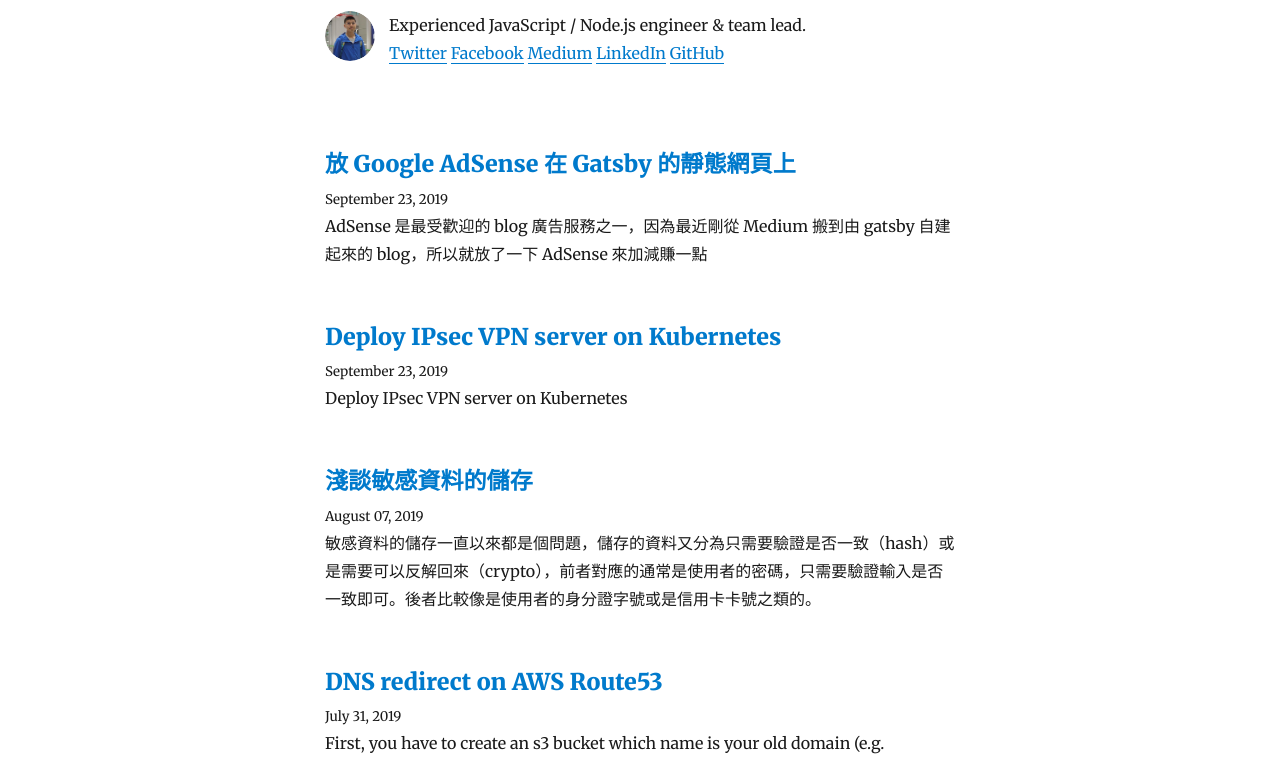
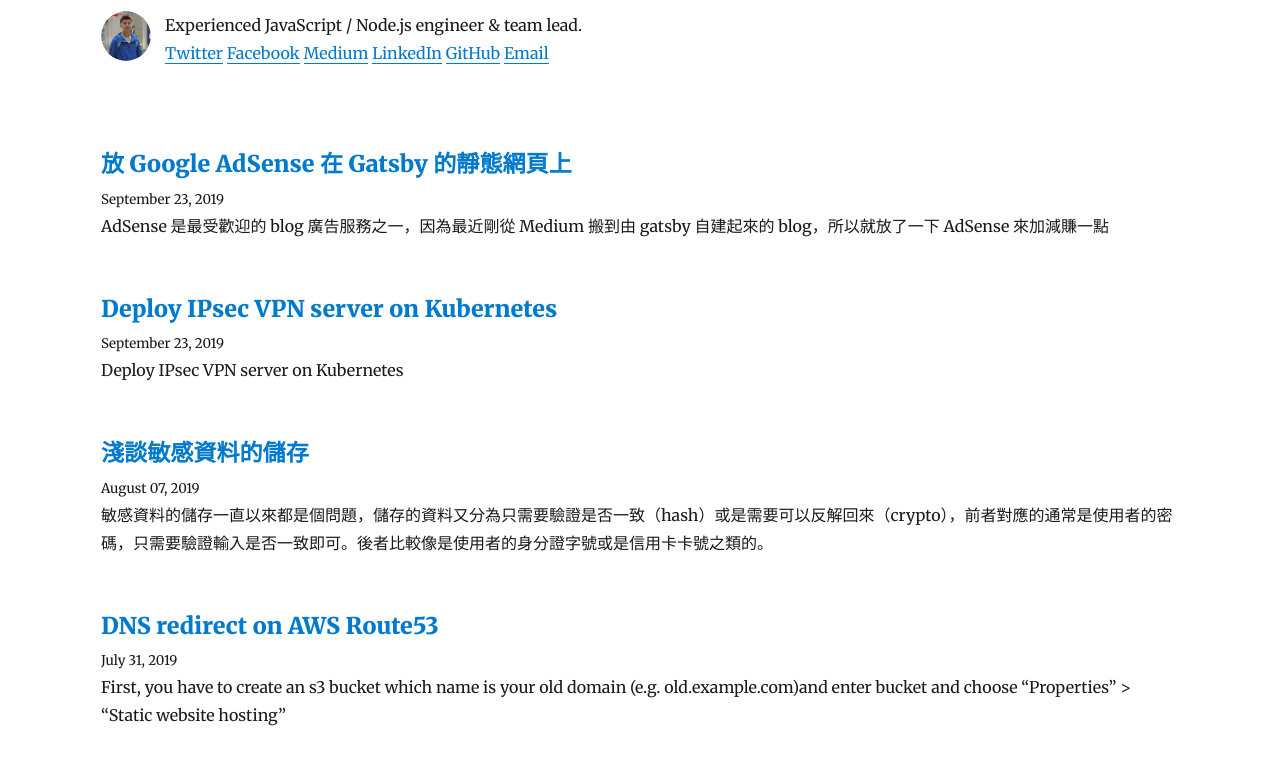
Before and after one commit to ShinyChang/website, a Gatsby site: page /blog in a window 1280 px wide. Shown: the part 84-846 px from the top of the page. Built offline with nearby package versions, Linux system fonts and the light colour scheme; Gatsby itself is replaced by a stand-in of ours; some packages are replaced by stand-ins of ours.

Commit message:
Expand size of content and fix react warnings

```diff
--- a/gatsby-config.js
+++ b/gatsby-config.js
@@ -10,6 +10,7 @@ module.exports = {
       medium: `@shinychang`,
       linkedIn: `shinychang`,
       github: `ShinyChang`,
+      email: `contact@shinychang.net`,
     },
   },
   plugins: [
@@ -47,7 +48,7 @@ module.exports = {
           {
             resolve: `gatsby-remark-images`,
             options: {
-              maxWidth: 590,
+              maxWidth: 1078,
             },
           },
           {
--- a/src/components/bio.js
+++ b/src/components/bio.js
@@ -42,7 +42,8 @@ function Bio() {
               <a href={`https://www.linkedin.com/in/${social.linkedIn}/`}>
                 LinkedIn
               </a>{" "}
-              <a href={`https://github.com/${social.github}/`}>GitHub</a>
+              <a href={`https://github.com/${social.github}/`}>GitHub</a>{" "}
+              <a href={`mailto://${social.email}`}>Email</a>
             </p>
           </Container>
         )
@@ -69,6 +70,7 @@ const bioQuery = graphql`
           medium
           linkedIn
           github
+          email
         }
       }
     }
--- a/src/components/layout.js
+++ b/src/components/layout.js
@@ -59,7 +59,7 @@ class Layout extends React.Component {
           style={{
             marginLeft: `auto`,
             marginRight: `auto`,
-            maxWidth: rhythm(24),
+            maxWidth: rhythm(40),
             padding: `${rhythm(1.5)} ${rhythm(3 / 4)}`,
           }}
         >
--- a/src/templates/blog-list-template.js
+++ b/src/templates/blog-list-template.js
@@ -34,7 +34,7 @@ class BlogListTemplate extends React.Component {
                 >
                   <Link
                     style={{ boxShadow: `none` }}
-                    to={`blog${node.fields.slug}`}
+                    to={`/blog${node.fields.slug}`}
                   >
                     {title}
                   </Link>
@@ -74,6 +74,7 @@ class BlogListTemplate extends React.Component {
           >
             {Array.from({ length: numPages }, (_, i) => (
               <Link
+                key={i}
                 to={`/blog/${i === 0 ? "" : i + 1}`}
                 style={{
                   padding: rhythm(1 / 4),
```
